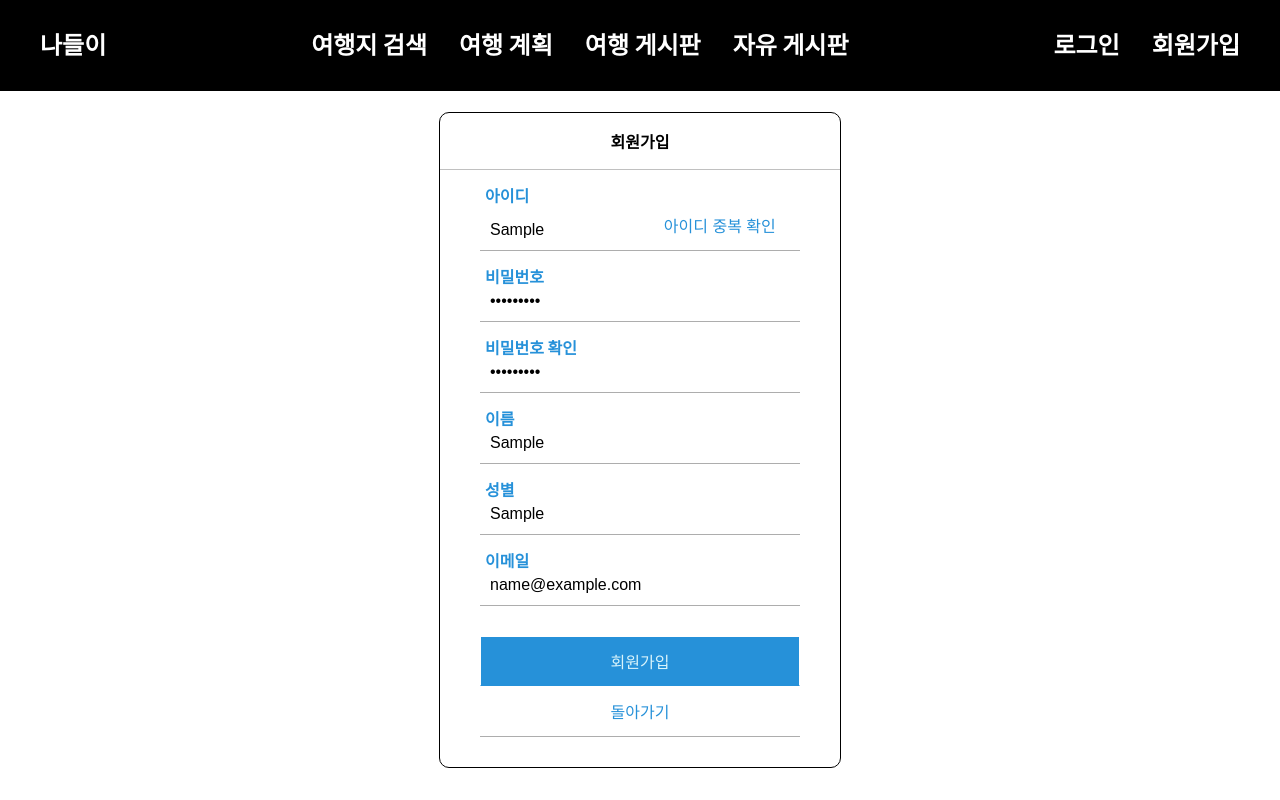
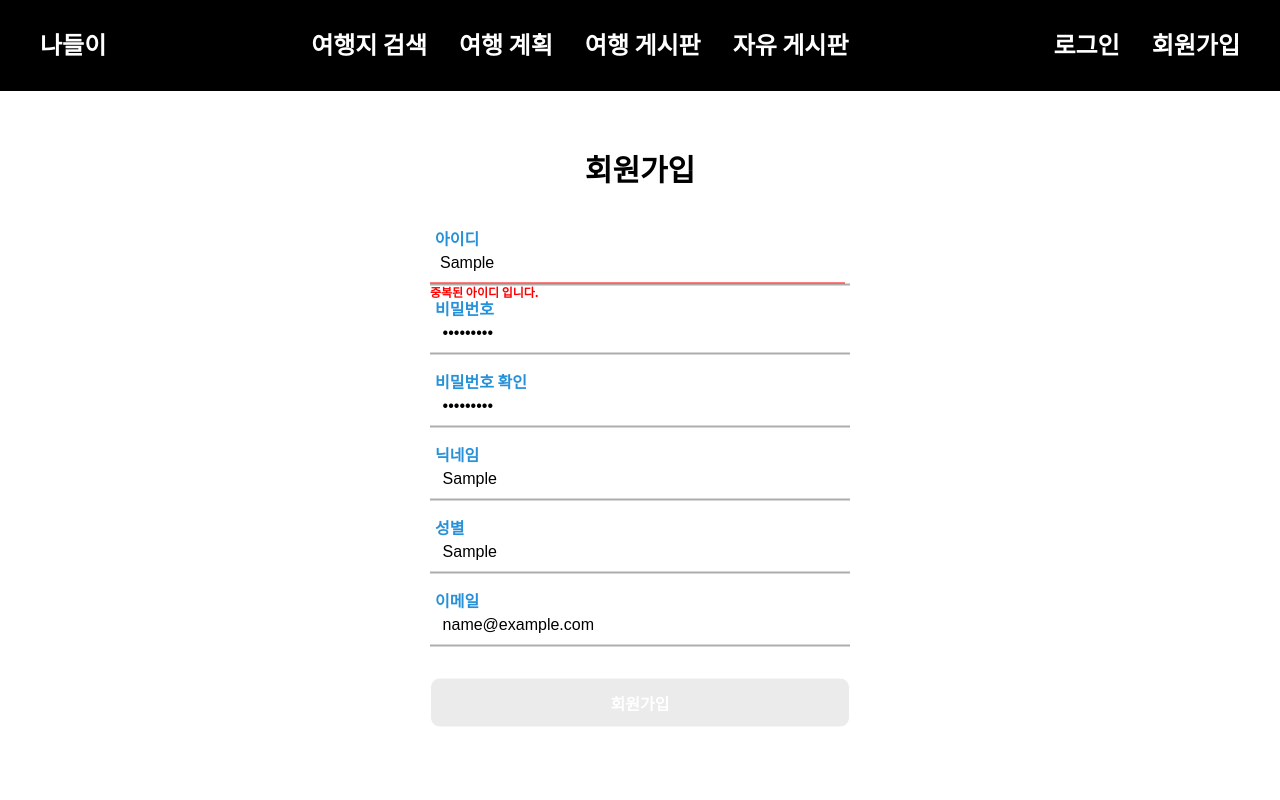
Before and after one commit to Nadeul-I/frontend, a Vue app: page /user/signup in a window 1280 px wide. Both pictures are taken after typing "Sample", "Sample123", "Sample123", "Sample", "Sample", "name@example.com" into the empty fields and a click on the input "회원가입". Built offline with nearby package versions, Linux system fonts and the light colour scheme; no server answers.

Commit message:
Chore(FE) : Page Design modify

```diff
--- a/src/components/user/SignIn.vue
+++ b/src/components/user/SignIn.vue
@@ -1,21 +1,37 @@
 <template>
   <div class="center">
-        <h1>로그인</h1>
+    <h1>나들이</h1>
     <form @submit.prevent="onClickLogin()">
       <div class="input">
-                <input type="text" name="userId" v-model="userId" required/>
+        <input type="text" name="userId" v-model="userId" required />
         <span></span>
         <label>아이디</label>
       </div>
       <div class="input">
-                <input type="password" name="userPwd" v-model="userPwd" required/>
+        <input type="password" name="userPwd" v-model="userPwd" required />
         <span></span>
         <label>비밀번호</label>
       </div>
-            <div class="find" id="find" @click="findpwd()">비밀번호를 잊으셨나요?</div>
-            <div class="input">
-                <input type="button" @click="onClickLogin()" value="로그인" />
-                <input type="button" @click="signup()" id="signupBtn" value="회원가입">
+      <div class="button">
+        <input
+          :class="isAbleToLogin ? 'canLogin' : 'cannotLogin'"
+          type="button"
+          @click="onClickLogin()"
+          value="로그인"
+        />
+        <!-- <input
+          type="button"
+          @click="signup()"
+          id="signupBtn"
+          value="회원가입"
+        /> -->
+      </div>
+      <div>
+        <ul class="findArea">
+          <li class="find" @click="signup()">회원 가입</li>
+          <li>ㅣ</li>
+          <li class="find" @click="findpwd()">비밀번호 찾기</li>
+        </ul>
       </div>
     </form>
   </div>
@@ -28,38 +44,70 @@ const userStore = "userStore";
 
 export default {
   name: "SignIn",
-    data(){
-        return{
-            userId : "",
-            userPwd : "",
-        }
+  data() {
+    return {
+      userId: "",
+      userPwd: "",
+      isAbleToLogin: false,
+    };
   },
-    methods:{
+  methods: {
     ...mapActions(userStore, ["userLogin"]),
-        async onClickLogin(){
-            await this.userLogin({userId : this.userId, userPwd : this.userPwd});
-
+    async onClickLogin() {
+      if (this.userId === "" || this.userPwd === "") return;
+      await this.userLogin({ userId: this.userId, userPwd: this.userPwd });
     },
 
-        signup(){
-            this.$router.push('/user/signup')
+    signup() {
+      this.$router.push("/user/signup");
     },
-        findpwd(){
-            this.$router.push('/user/findpwd')
-        }
-    }
-}
+    findpwd() {
+      this.$router.push("/user/findpwd");
+    },
+  },
+  watch: {
+    userId: function () {
+      if (this.userId !== "" && this.userPwd !== "") {
+        this.isAbleToLogin = true;
+      } else this.isAbleToLogin = false;
+    },
+    userPwd: function () {
+      if (this.userId !== "" && this.userPwd !== "") {
+        this.isAbleToLogin = true;
+      } else this.isAbleToLogin = false;
+    },
+  },
+};
 </script>
 
 <style scoped>
-input[type="button"]:first-child {
-  border: 1px solid white;
-  background: #2691d9;
-  color: #d9f4fb;
+.findArea {
+  display: flex;
+  margin: auto;
+  justify-content: space-between;
+  width: 30%;
 }
-input[type="button"]:first-child:hover {
-  border-color: #2691d9;
-  transition: 0.5s;
+.findArea:nth-child(n) {
+  width: 250px;
 }
-
+.findArea > li {
+  color: #a6a6a6;
+  font-size: 14px;
+}
+.canLogin,
+.cannotLogin {
+  border-radius: 10px;
+  color: white;
+  font-weight: bold;
+  font-size: 16px;
+}
+.canLogin {
+  background-color: #2691d9;
+}
+.cannotLogin {
+  background-color: rgba(65, 65, 65, 0.1);
+}
+.button {
+  margin-bottom: 15px;
+}
 </style>
--- a/src/components/user/SignUp.vue
+++ b/src/components/user/SignUp.vue
@@ -2,149 +2,280 @@
   <div class="center">
     <h1>회원가입</h1>
     <form @submit.prevent="signup()">
+      <div class="inputArea">
         <div class="input dupCheck">
-                <input type="text" v-model="userId" name="userId" required/>
+          <input
+            type="text"
+            v-model="userId"
+            name="userId"
+            required
+            :class="{
+              discord: userId !== '' && !userIdChecker,
+            }"
+          />
           <label>아이디</label>
-                <input type="button" id="dupCheckId" name="dupCheckId" value="아이디 중복 확인" v-on:click="idDupCheck()"/>
         </div>
-            <label></label>
+        <div
+          :class="
+            userId === '' || (userId !== '' && userIdChecker)
+              ? 'eraseDesc'
+              : 'displayDesc'
+          "
+        >
+          중복된 아이디 입니다.
+        </div>
+      </div>
+      <div class="inputArea">
         <div class="input">
-                <input type="password" v-model="userPwd" name="userPwd" v-bind:class="{'discord': !pwdCompare}" required/>
+          <input
+            type="password"
+            v-model="userPwd"
+            name="userPwd"
+            v-bind:class="{ discord: !pwdCompare }"
+            required
+          />
           <span></span>
           <label>비밀번호</label>
         </div>
+        <div :class="userPwd === userPwdCheck ? 'eraseDesc' : 'displayDesc'">
+          비밀번호가 일치하지 않습니다.
+        </div>
+      </div>
+      <div class="inputArea">
         <div class="input">
-                <input type="password" v-model="userPwdCheck" id="userpwdCheck" v-bind:class="{'discord': !pwdCompare}" required/>
+          <input
+            type="password"
+            v-model="userPwdCheck"
+            id="userpwdCheck"
+            v-bind:class="{ discord: !pwdCompare }"
+            required
+          />
           <span></span>
           <label>비밀번호 확인</label>
         </div>
+        <div :class="userPwd === userPwdCheck ? 'eraseDesc' : 'displayDesc'">
+          비밀번호가 일치하지 않습니다.
+        </div>
+      </div>
+      <div class="inputArea">
         <div class="input">
-                <input type="text" v-model="userName" name="userName" required/>
+          <input type="text" v-model="userName" name="userName" required />
           <span></span>
-                <label>이름</label>
+          <label>닉네임</label>
         </div>
+        <div class="eraseDesc">.</div>
+      </div>
+      <div class="inputArea">
         <div class="input">
-                <input type="text" v-model="userGender" name="userGender" required/>
+          <input type="text" v-model="userGender" name="userGender" required />
           <span></span>
           <label>성별</label>
         </div>
+        <div class="eraseDesc">.</div>
+      </div>
+      <div class="inputArea">
         <div class="input">
-                <input type="text" v-model="userEmail" name="userEmail" v-bind:class="{'discord': !emailValidation}" required/>
+          <input
+            type="text"
+            v-model="userEmail"
+            name="userEmail"
+            v-bind:class="{ discord: !emailValidation }"
+            required
+          />
           <span></span>
           <label>이메일</label>
         </div>
-            <div class="input">
-                <input type="submit" id="signupBtn" value="회원가입"/>
-                <input type="button" @click="signin()" id="cancel" value="돌아가기"/>
+        <div :class="emailValidation ? 'eraseDesc' : 'displayDesc'">
+          이메일 양식을 수정해주세요.
+        </div>
+      </div>
+
+      <div>
+        <input
+          :class="isAbleToSignUp ? 'canSignUp' : 'cannotSignUp'"
+          type="submit"
+          id="signupBtn"
+          value="회원가입"
+        />
       </div>
     </form>
-
   </div>
 </template>
 
 <script>
-import { IdCheck, SignUp } from '@/api/user'
+import { IdCheck, SignUp } from "@/api/user";
 export default {
-    data(){
-        return{
-            dupCheckResult: false,
-            checkedUserId: "",
+  data() {
+    return {
       userId: "",
+      userIdChecker: false,
       userPwd: "",
       userPwdCheck: "",
       userName: "",
       userGender: "",
       userEmail: "",
-            pwdCompare : true,
+      pwdCompare: true,
       emailValidation: true,
+      isAbleToSignUp: false,
+    };
+  },
+  watch: {
+    userId: async function () {
+      console.log(this.userId);
+      if (this.userId == "") {
+        return;
+      }
+      let userId = {
+        userId: this.userId,
+      };
+      await IdCheck(
+        userId,
+        ({ data }) => {
+          if (data.message === "fail") {
+            this.userIdChecker = false;
+          } else {
+            console.log("사용할 수 있는 아이디 입니다.");
+            this.userIdChecker = true;
+          }
+          console.log("계속 요청 보내는 중");
+        },
+        () => console.log("실패")
+      );
+    },
+    userPwdCheck: function () {
+      if (this.userPwd != this.userPwdCheck) this.pwdCompare = false;
+      else this.pwdCompare = true;
+      this.signUpChecker();
+    },
+    userPwd: function () {
+      if (this.userPwd != this.userPwdCheck) this.pwdCompare = false;
+      else this.pwdCompare = true;
+      this.signUpChecker();
+    },
+    userName: function () {
+      this.signUpChecker();
+    },
+    userGender: function () {
+      this.signUpChecker();
+    },
+    userEmail: function () {
+      let regex = new RegExp("[a-z0-9]+@[a-z]+.[a-z]{2,3}");
+      if (regex.test(this.userEmail) || this.userEmail == "")
+        this.emailValidation = true;
+      else this.emailValidation = false;
+      this.signUpChecker();
+    },
+  },
+  methods: {
+    signUpChecker() {
+      this.isAbleToSignUp =
+        this.userId &&
+        this.userIdChecker &&
+        this.userPwd &&
+        this.userPwdCheck &&
+        this.userName &&
+        this.userGender &&
+        this.userEmail &&
+        this.pwdCompare &&
+        this.emailValidation;
+    },
+    signup() {
+      if (this.isAbleToSignUp) {
+        let userInfo = {
+          userId: this.userId,
+          userPwd: this.userPwd,
+          userName: this.userName,
+          userGender: this.userGender,
+          userEmail: this.userEmail,
+        };
+        SignUp(
+          userInfo,
+          () => {
+            alert("회원가입 성공");
+            this.$router.replace("/user/signin");
+          },
+          () => {
+            alert("에러 발생");
+          }
+        );
+      } else {
+        alert("회원 정보를 다시 입력해주세요.");
       }
     },
-    watch:{
-        userPwdCheck: function(){
-            console.log(this.userPwdCheck)
-            if(this.userPwd!=this.userPwdCheck) this.pwdCompare = false;
-            else this.pwdCompare = true;
+    async idDupCheck() {
+      if (this.userId == "") {
+        alert("아이디를 입력해주세요.");
+        return;
+      }
+      let userId = {
+        userId: this.userId,
+      };
+      IdCheck(
+        userId,
+        ({ data }) => {
+          if (data.message === "fail") {
+            alert("이미 존재하는 아이디입니다.");
+          } else {
+            alert("사용할 수 있는 아이디입니다.");
+            this.dupCheckResult = true;
+            this.checkedUserId = this.userId;
+          }
         },
-        userPwd: function(){
-            console.log(this.userPwd)
-            console.log(this.userPwd==this.userPwdCheck)
-            if(this.userPwd!=this.userPwdCheck) this.pwdCompare = false;
-            else this.pwdCompare = true;
+        () => console.log("실패")
+      );
     },
-        userEmail:function(){
-            let regex = new RegExp("[a-z0-9]+@[a-z]+.[a-z]{2,3}");
-            if(regex.test(this.userEmail)||this.userEmail=='') this.emailValidation = true;
-            else this.emailValidation = false;
+    signin() {
+      this.$router.push("/");
     },
   },
-    methods:{
-        signup(){
-            let cond = true;
-            if(!this.dupCheckResult) cond = false;
-            if(this.userId!=this.checkedUserId) cond = false;
-            if(!this.pwdCompare) cond = false;
-            if(!this.emailValidation) cond = false;
-            if(cond){
-                let userInfo = {
-                    userId: this.userId,
-                    userPwd : this.userPwd,
-                    userName : this.userName,
-                    userGender : this.userGender,
-                    userEmail : this.userEmail,
-                }
-                SignUp(userInfo,
-                () => {
-                    alert('회원가입 성공')
-                    this.$router.replace('/user/signin');
-                },
-                () => {
-                    alert('에러 발생')
-                })
-            }else{
-                alert('회원 정보를 다시 입력해주세요.')
-            }
-
-        },
-        async idDupCheck(){
-            if(this.userId==''){
-                alert('아이디를 입력해주세요.')
-                return
-            }
-            let userId = {
-                userId : this.userId
-            }
-            IdCheck(userId,
-            ({data}) => {
-                if(data.message==='fail'){
-                    alert('이미 존재하는 아이디입니다.')
-                }else {
-                    alert('사용할 수 있는 아이디입니다.')
-                    this.dupCheckResult=true
-                    this.checkedUserId = this.userId;
-                }},
-                ()=>console.log('실패'))
-        },
-        signin(){
-            this.$router.push('/')
-        }
-    }
-}
+};
 </script>
 
 <style scoped>
-.center{
-    top:55%;
+.inputArea {
+  margin-bottom: 15px;
 }
-.dupCheck{
-	display:flex;
+.input {
+  margin: 0;
+}
+.eraseDesc {
+  visibility: hidden;
+}
+.displayDesc {
+  visibility: visible;
+  display: flex;
+  font-size: 12px;
+  color: red;
+}
+.incorrect {
+  color: red;
+}
+.center {
+  top: 55%;
+}
+.dupCheck {
+  display: flex;
   align-items: flex-end;
 }
-.dupCheck button{
-	width:30%;
+.dupCheck button {
+  width: 30%;
 }
-.discord, .discord:focus{
+.discord,
+.discord:focus {
   border-bottom: 1px solid red;
   transition: border-bottom 0.3s ease-in-out;
 }
-
+.canSignUp,
+.cannotSignUp {
+  border-radius: 10px;
+  color: white;
+  font-weight: bold;
+  font-size: 16px;
+}
+.canSignUp {
+  background-color: #2691d9;
+}
+.cannotSignUp {
+  background-color: rgba(65, 65, 65, 0.1);
+}
 </style>
--- a/src/views/AppUser.vue
+++ b/src/views/AppUser.vue
@@ -22,15 +22,13 @@ export default {
   top: 50%;
   left: 50%;
   transform: translate(-50%, -50%);
-  width: 400px;
+  width: 500px;
   background: white;
-  border: 1px solid black;
-  border-radius: 10px;
 }
 .center h1 {
   text-align: center;
-  padding: 20px 0 20px 0;
-  border-bottom: 1px solid silver;
+  font-size: 30px;
+  padding: 0 0 60px 0;
 }
 .center form {
   padding: 0 40px;
@@ -38,12 +36,8 @@ export default {
 }
 form .input {
   position: relative;
-  border-bottom: 1px solid #adadad;
+  border-bottom: 2px solid #adadad;
   margin: 30px 0;
-}
-form .input input:focus {
-  border-bottom: 1px solid #2691d9;
-  transition: border-bottom 0.3s ease-in-out;
 }
 .input input {
   width: 94%;
@@ -57,12 +51,13 @@ form .input input:focus {
 
 .input label {
   position: absolute;
-  top: 50%;
+  top: 40%;
   left: 5px;
   color: #adadad;
   transform: translateY(-50%);
   font-size: 16px;
   transition: 0.5s;
+  z-index: -1;
 }
 
 /* */
@@ -77,7 +72,6 @@ form .input input:focus {
   width: 100%;
 }
 .find {
-  margin: -5px 0 20px 5px;
   color: #a6a6a6;
   cursor: pointer;
 }
@@ -97,19 +91,19 @@ input[type="submit"] {
   background: #2691d9;
   color: #d9f4fb;
 }
-input[type="submit"]:hover {
+/* input[type="submit"]:hover {
   border-color: #2691d9;
   transition: 0.5s;
-}
+} */
 input[type="button"] {
   border: 1px solid white;
   background-color: white;
   color: #2691d9;
 }
-input[type="button"]:hover {
+/* input[type="button"]:hover {
   border-color: #2691d9;
   transition: 0.5s ease;
-}
+} */
 .signup_link {
   margin: 30px 0;
   text-align: center;
@@ -120,7 +114,7 @@ input[type="button"]:hover {
   color: #2691d9;
   text-decoration: none;
 }
-.signup_link a:hover {
+/* .signup_link a:hover {
   text-decoration: underline;
-}
+} */
 </style>
```
Also changed, not shown: src/api/index.js (+4 -3 lines), src/api/user.js (+27 -9 lines), src/components/user/MyPage.vue (+93 -52 lines). Lines whose indentation alone changed are shown as unchanged.
